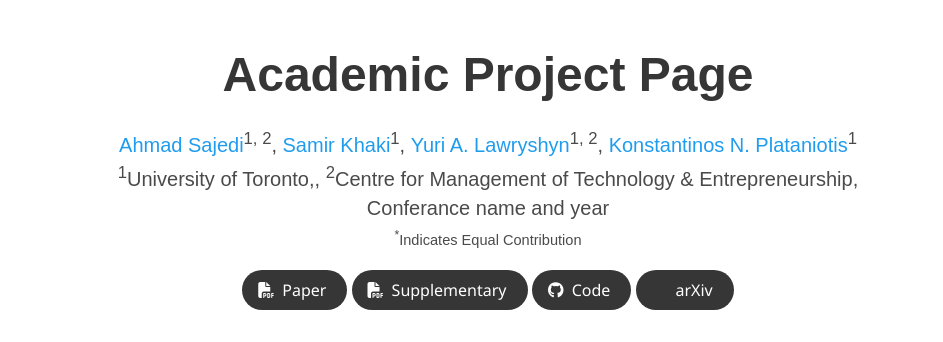
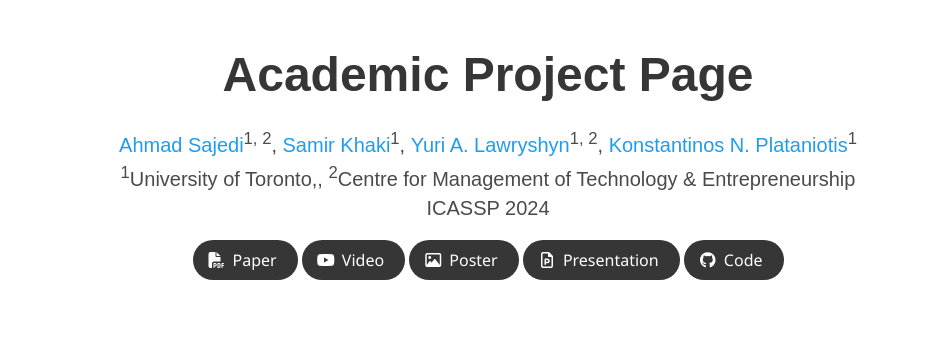
Before and after one commit to AhmadSajedii/ProbMCL, a plain HTML site: page index.html in a window 1280 px wide. Shown: the top 342 px of the page, without its empty margins (152-1095 px from the left). Drawn offline with nearby package versions, Linux system fonts and the light colour scheme; some icons are missing; a web font is replaced by a local one.

Commit message:
Update index.html

```diff
--- a/index.html
+++ b/index.html
@@ -68,16 +68,15 @@
 
                   <div class="is-size-5 publication-authors">
                     <span class="author-block"><sup>1</sup>University of Toronto,</span>,
-                    <span class="author-block"><sup>2</sup>Centre for Management of Technology & Entrepreneurship,</span>
-                    <br>Conferance name and year</span>
-                    <span class="eql-cntrb"><small><br><sup>*</sup>Indicates Equal Contribution</small></span>
+                    <span class="author-block"><sup>2</sup>Centre for Management of Technology & Entrepreneurship</span>
+                    <br>ICASSP 2024</span>
                   </div>
 
                   <div class="column has-text-centered">
                     <div class="publication-links">
                          <!-- Arxiv PDF link -->
                       <span class="link-block">
-                        <a href="https://arxiv.org/pdf/<ARXIV PAPER ID>.pdf" target="_blank"
+                        <a href="https://arxiv.org/abs/2401.01448" target="_blank"
                         class="external-link button is-normal is-rounded is-dark">
                         <span class="icon">
                           <i class="fas fa-file-pdf"></i>
@@ -86,20 +85,41 @@
                       </a>
                     </span>
 
-                    <!-- Supplementary PDF link -->
+              <!-- Video Link. -->
               <span class="link-block">
-                      <a href="static/pdfs/supplementary_material.pdf" target="_blank"
+                <a href=""
                    class="external-link button is-normal is-rounded is-dark">
                   <span class="icon">
-                        <i class="fas fa-file-pdf"></i>
+                      <i class="fab fa-youtube"></i>
                   </span>
-                      <span>Supplementary</span>
+                  <span>Video</span>
                 </a>
               </span>
 
-                  <!-- Github link -->
 <span class="link-block">
-                    <a href="https://github.com/YOUR REPO HERE" target="_blank"
+                <a href="./static/img/DataDAM-ICCV23-Poster.pdf"
+                   class="external-link button is-normal is-rounded is-dark">
+                  <span class="icon">
+                      <i class="far fa-image"></i>
+                  </span>
+                  <span>Poster</span>
+                  </a>
+              </span>
+
+
+              <span class="link-block">
+                <a href="./static/img/DataDAM-ICCV23-Presentation-Slides.pdf"
+                   class="external-link button is-normal is-rounded is-dark">
+                  <span class="icon">
+                      <i class="far fa-file-powerpoint"></i>
+                  </span>
+                  <span>Presentation</span>
+                  </a>
+              </span>
+
+              <!-- Github Link. -->
+              <span class="link-block">
+                <a href="https://github.com/DataDistillation/DataDAM"
                    class="external-link button is-normal is-rounded is-dark">
                   <span class="icon">
                       <i class="fab fa-github"></i>
@@ -108,16 +128,6 @@
                   </a>
               </span>
 
-                <!-- ArXiv abstract Link -->
-                <span class="link-block">
-                  <a href="https://arxiv.org/abs/<ARXIV PAPER ID>" target="_blank"
-                  class="external-link button is-normal is-rounded is-dark">
-                  <span class="icon">
-                    <i class="ai ai-arxiv"></i>
-                  </span>
-                  <span>arXiv</span>
-                </a>
-              </span>
             </div>
           </div>
         </div>
```
Lines whose indentation alone changed are shown as unchanged.
